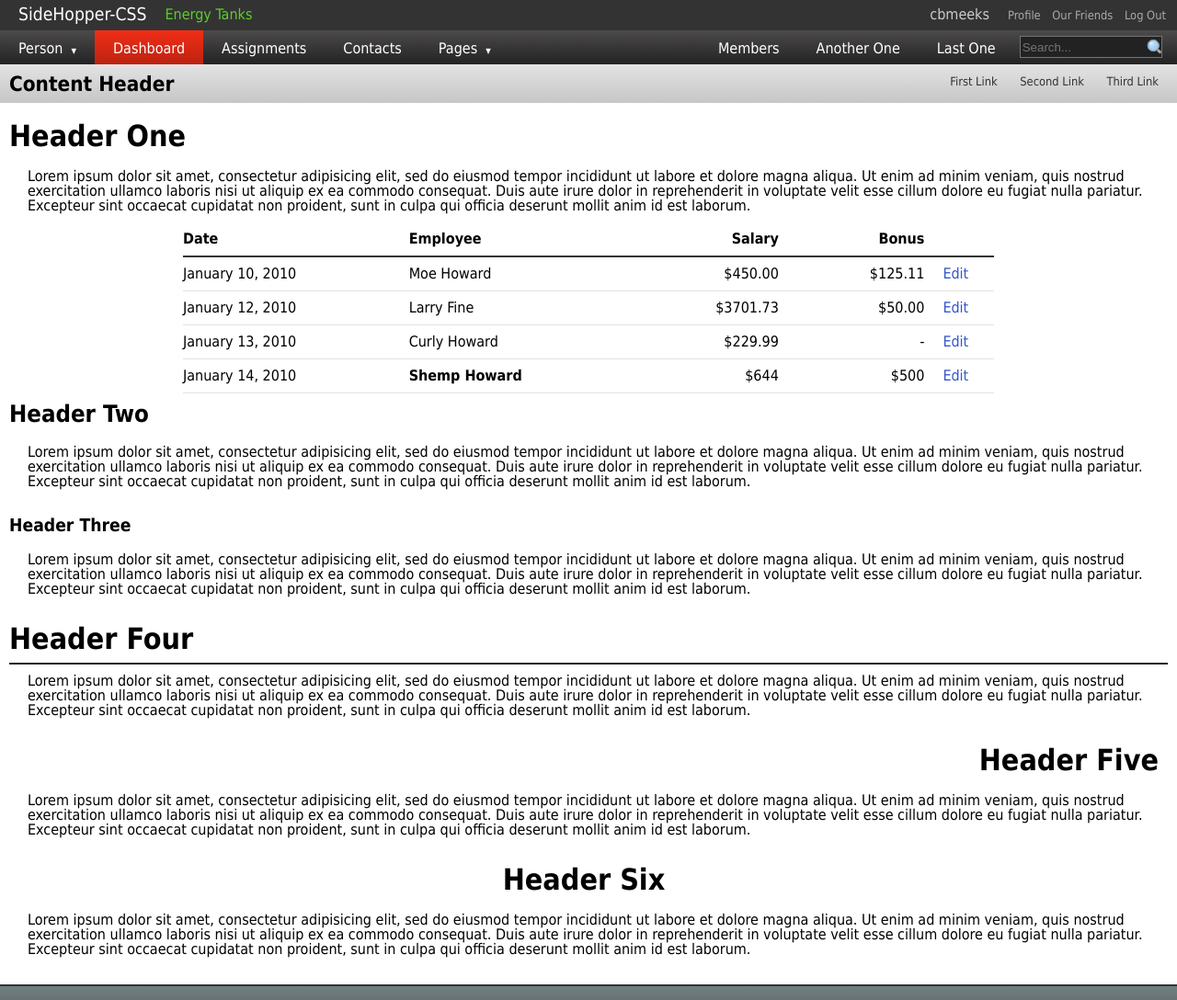
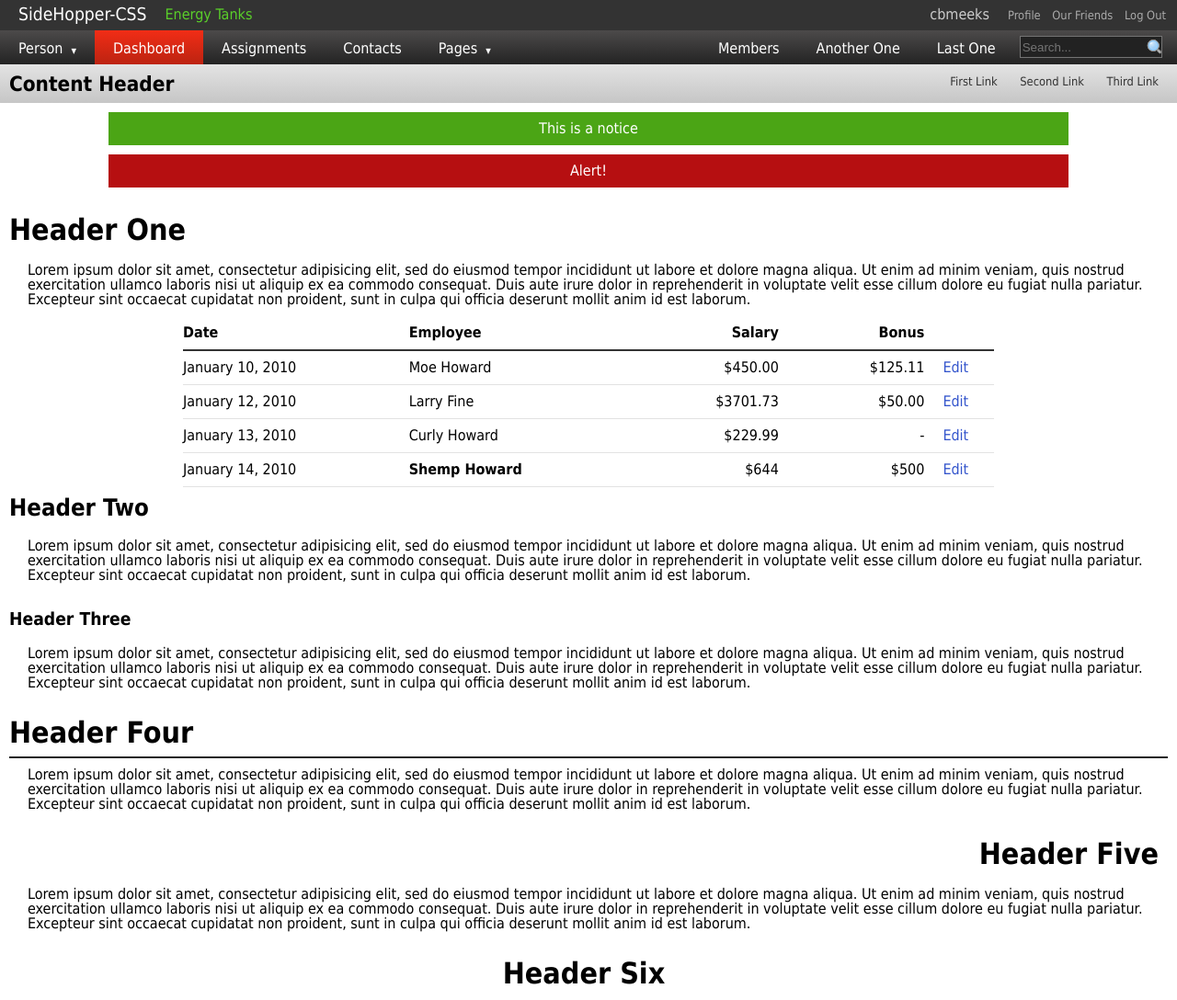
Before and after one commit to cbmeeks/SideHopper-CSS, a plain HTML site: page index.html in a window 1280 px wide. Shown: the top 1088 px of the page at 92% size. Drawn offline with Linux system fonts and the light colour scheme.

Commit message:
Added notice messages

```diff
--- a/index.html
+++ b/index.html
@@ -54,6 +54,16 @@
 					</ul>
 				</div>
 			</div>
+
+			<div class="notice">
+				This is a notice
+			</div>
+
+			<div class="alert">
+				Alert!
+			</div>
+
+
 			<div class="body">
 				<h1>Header One</h1>
 				<p>Lorem ipsum dolor sit amet, consectetur adipisicing elit, sed do eiusmod tempor incididunt ut labore et dolore magna aliqua. Ut enim ad minim veniam, quis nostrud exercitation ullamco laboris nisi ut aliquip ex ea commodo consequat. Duis aute irure dolor in reprehenderit in voluptate velit esse cillum dolore eu fugiat nulla pariatur. Excepteur sint occaecat cupidatat non proident, sunt in culpa qui officia deserunt mollit anim id est laborum.</p>
--- a/stylesheets/content.css
+++ b/stylesheets/content.css
@@ -170,3 +170,22 @@
 	height: 8em;
 	width: 45em;
 }
+
+/* Messages */
+#content .notice {
+	background: #4BA515;
+	color: #FFF;
+	margin: 10px auto 10px auto;
+	padding: 10px;
+	text-align: center;
+	width: 80%;
+}
+
+#content .alert {
+	background: #B60F11;
+	color: #FFF;
+	margin: 10px auto 10px auto;
+	padding: 10px;
+	text-align: center;
+	width: 80%;
+}
```
